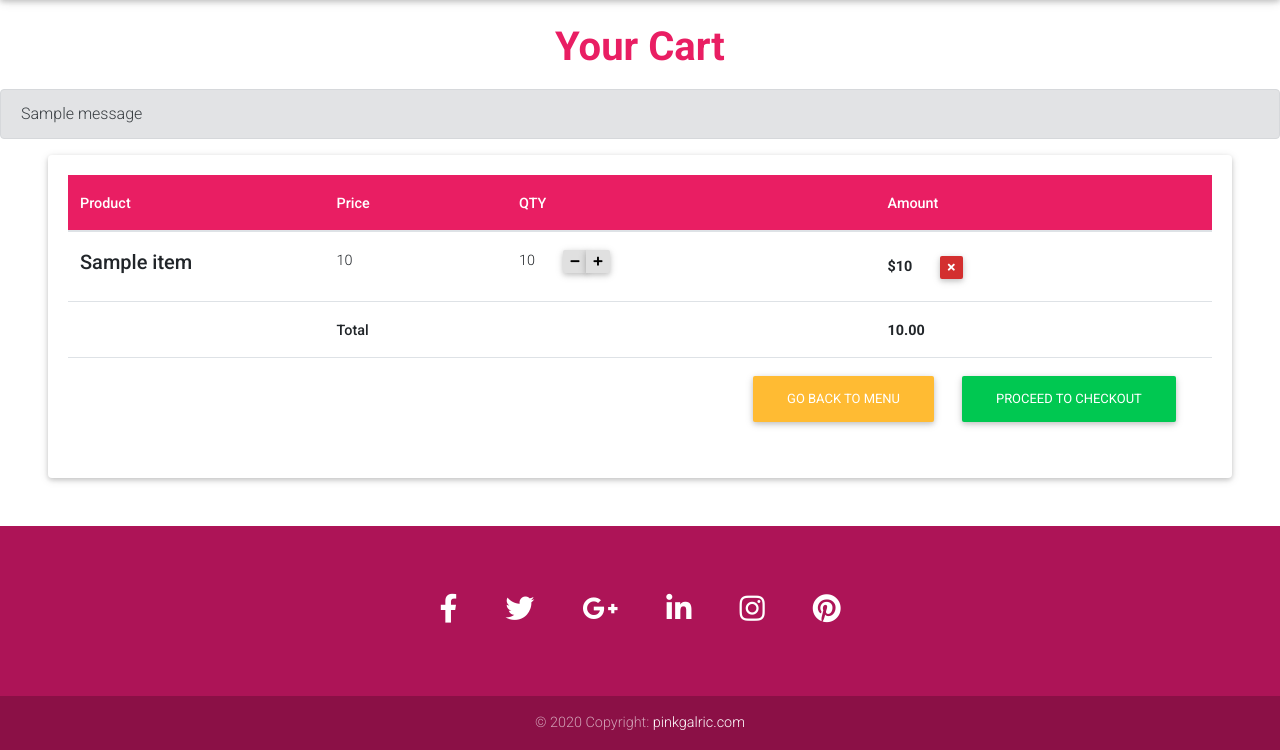
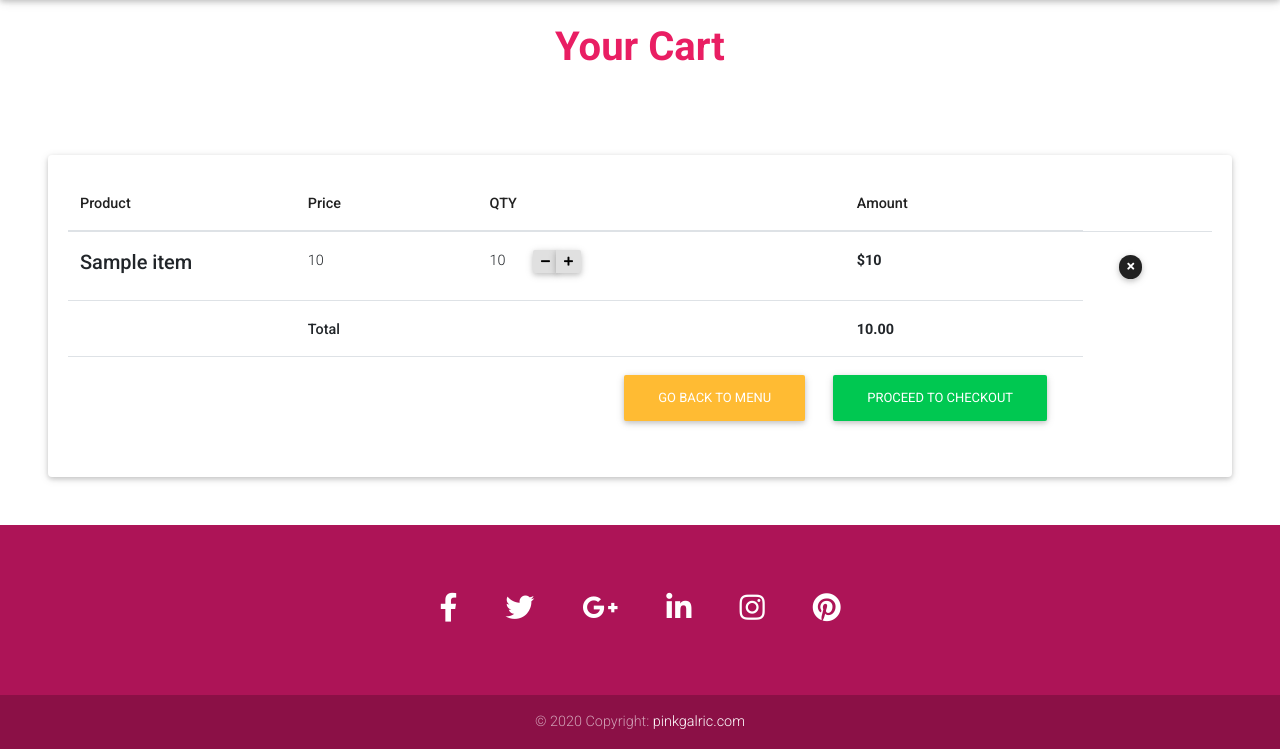
Before and after one commit to nahidislamz/pinkgarlic, a Django app: template cart/templates/shopping_cart.html in a window 1280 px wide. Shown: the part 71-821 px from the top of the page. Run offline with Django 3.2, Linux system fonts and the light colour scheme; the template is opened without the code that fills it: most values are stand-ins (such as "Sample title", 1, 10 or a date in 2020); one stand-in notice (Sample message) is shown; parts of the project's set-up code (start-up, migrations or seed data) failed here and were passed over; some libraries are stand-ins or nearby versions.

Commit message:
cart functionality updated

```diff
--- a/accounts/templates/login.html
+++ b/accounts/templates/login.html
@@ -1,7 +1,7 @@
 {% extends 'base.html' %} {% block title %}
 <title>Login</title>
 {% endblock title %} {% block content %}
-<div class="card login">
+<div class="animated fadeInDown card login">
   <form class="text-center border border-light p-5" method="POST">
     {% csrf_token%}
     <p class="h4 mb-4">Sign in</p>
--- a/accounts/templates/profile.html
+++ b/accounts/templates/profile.html
@@ -1,7 +1,7 @@
 {% extends 'base.html' %} {% block title %}
 <title>Profile</title>
 {% endblock title %} {% block content %}
-<div class="login card">
+<div class="animated fadeInDown login card">
   <style>
     input[type="text"],
     input[type="email"] {
--- a/accounts/templates/register.html
+++ b/accounts/templates/register.html
@@ -2,7 +2,7 @@
 <title>Sign Up</title>
 {% endblock title %} {% block content %}
 
-<div class="card login">
+<div class="animated fadeInDown card login">
   <!-- Default form register -->
   <form class="text-center border border-light p-5" method="POST">
     {% csrf_token%}
--- a/cart/models.py
+++ b/cart/models.py
@@ -4,7 +4,6 @@
 
 
 class Cart(models.Model):
-    #id = models.ObjectField()
     item = models.ForeignKey(Menu, null=True, on_delete=models.CASCADE)
     customer = models.ForeignKey(Customer, null=True, on_delete=models.CASCADE)
     quantity = models.IntegerField(default=1)
--- a/cart/templates/cart_empty.html
+++ b/cart/templates/cart_empty.html
@@ -3,11 +3,11 @@
 {%endblock %} {%block content%} {% load static %}
 
 <section class="section text-center">
-  <div class="card animated bounceIn">
-    <div class="card-body">
+  <div class="card">
+    <div class="card-body animated rubberBand delay-2s">
       <img width="290" src="{%static 'images/cart_empty.png' %}" />
       <div>
-        <a href="{% url 'menu' %}" class="btn btn-pink">View Menus</a>
+        <a href="{% url 'menu' %}" class="btn btn-dark">View Menus</a>
       </div>
     </div>
   </div>
--- a/cart/templates/shopping_cart.html
+++ b/cart/templates/shopping_cart.html
@@ -5,14 +5,19 @@
 <section class="section">
   <h1 class="h1-responsive font-weight-bold text-center mt-4">Your Cart</h1>
   {% for message in messages%}
-  <div class="alert alert-secondary" role="alert">{{message}}</div>
+  <div
+    class="mr-5 ml-5 alert alert-secondary animated fadeOutUpBig delay-4s"
+    role="alert"
+  >
+    {{message}}
+  </div>
   {% endfor %}
-  <div class="card mb-5 mr-5 ml-5 pb-1 animated bounce">
+  <div class="card mb-5 mr-5 ml-5 pb-1">
     <div class="card-body">
       <!-- Shopping Cart table -->
       <div class="table-responsive">
         <table class="table product-table">
-          <thead class="text-white pink">
+          <thead class="text-dark light">
             <tr>
               <th class="font-weight-bold">
                 <strong>Product</strong>
@@ -42,28 +47,25 @@
                 <span class="qty">{{i.quantity}} </span>
                 <div class="btn-group radio-group ml-4" data-toggle="buttons">
                   <a
-                    href="#"
+                    href="{% url 'removecart' i.item.id %}"
                     class="btn btn-sm btn-light lighten-2 minus btn-rounded waves-effect waves-light px-2 mr-1 p-1"
                   >
                     <i class="fas fa-minus"></i
                   ></a>
                   <a
-                    href="#"
+                    href="{% url 'addcart' i.item.id%}"
                     class="btn btn-sm btn-light btn-rounded waves-effect waves-light px-2 ml-.5 p-1"
                   >
                     <i class="fas fa-plus"></i>
                   </a>
                 </div>
               </td>
-              <td class="font-weight-bold">
-                ${{ i.getCart_total }}
+              <td class="font-weight-bold">${{ i.getCart_total }}</td>
+              <td class="m-0">
                 <button
+                  style="border-radius: 20px"
                   type="button"
-                  class="ml-4 btn btn-sm btn-red p-1 px-2"
-                  data-toggle="tooltip"
-                  data-placement="top"
-                  title=""
-                  data-original-title="Remove item"
+                  class="ml-4 btn btn-sm btn-dark p-1 px-2"
                 >
                   <i class="fas fa-times"></i>
                 </button>
@@ -83,7 +85,11 @@
                 <a href="{% url 'menu' %}" class="btn btn-warning mr-4"
                   >Go Back To Menu</a
                 >
-                <a class="btn btn-success mr-4" href="">Proceed To Checkout</a>
+                <a
+                  class="btn btn-success mr-4 animated heartBeat slow delay-5s"
+                  href=""
+                  >Proceed To Checkout</a
+                >
               </td>
             </tr>
           </tbody>
--- a/cart/urls.py
+++ b/cart/urls.py
@@ -5,5 +5,7 @@
 urlpatterns = [
     path('cart/', cartView, name='cart'),
     path('cart/<id>', add_to_cart, name='cart'),
+    path('add/<id>', increaseItem, name='addcart'),
+    path('remove/<id>', decreaseItem, name='removecart'),
 
 ]
--- a/src/settings.py
+++ b/src/settings.py
@@ -20,7 +20,6 @@
     'django.contrib.sessions',
     'django.contrib.messages',
     'django.contrib.staticfiles',
-
     'home.apps.HomeConfig',
     'accounts.apps.AccountsConfig',
     'menus.apps.MenusConfig',
--- a/src/urls.py
+++ b/src/urls.py
@@ -4,7 +4,7 @@
 from django.conf import settings
 from home.views import homeView
 from menus.views import menuPage
-from cart.views import cartView
+
 
 admin.site.site_header = 'Pink Garlic Admin Panel'
 admin.site.site_title = 'Admin Panel'
--- a/templates/base.html
+++ b/templates/base.html
@@ -20,9 +20,11 @@
     <header>
       <!--Navbar -->
       <nav
-        class="mb-0 fixed-top navbar navbar-expand-lg navbar-dark secondary-color pink lighten-1"
+        class="animated fadeInDown mb-0 fixed-top navbar navbar-expand-lg navbar-dark secondary-color pink lighten-1"
       >
-        <a class="navbar-brand" href="#">Pink Garlic</a>
+        <a class="animated delay-2s wobble navbar-brand" href="#"
+          >Pink Garlic</a
+        >
         <button
           class="navbar-toggler"
           type="button"
@@ -57,9 +59,12 @@
             <li class="nav-item p-1">
               <a
                 href="{% url 'cart' %}"
-                class="nav-link waves-effect waves-light"
-                >{{ request.user.customer | cart_count }}
-                <i class="fas fa-cart-plus"></i>
+                class="animated bounce delay-4s nav-link waves-effect waves-light"
+              >
+                <span class="badge badge-pill badge-warning"
+                  >{{ request.user.customer | cart_count }}</span
+                >
+                <i style="font-size: 20px" class="fas fa-cart-plus"></i>
               </a>
             </li>
             <li class="nav-item avatar dropdown p-1">
```
Also changed, not shown: cart/views.py (+60 -0 lines).
